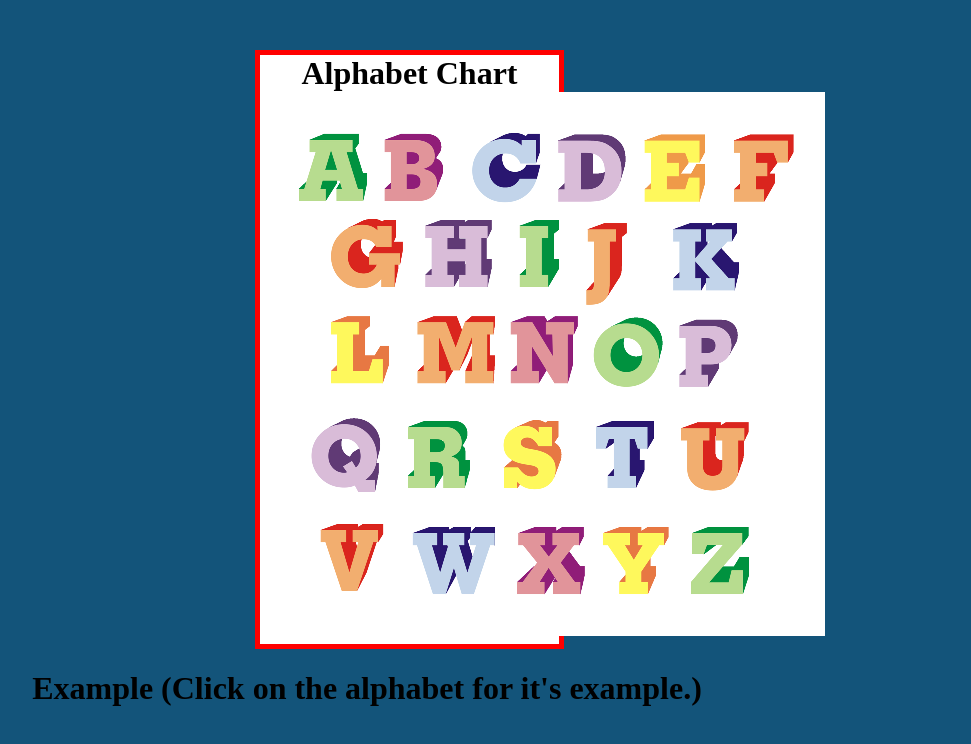
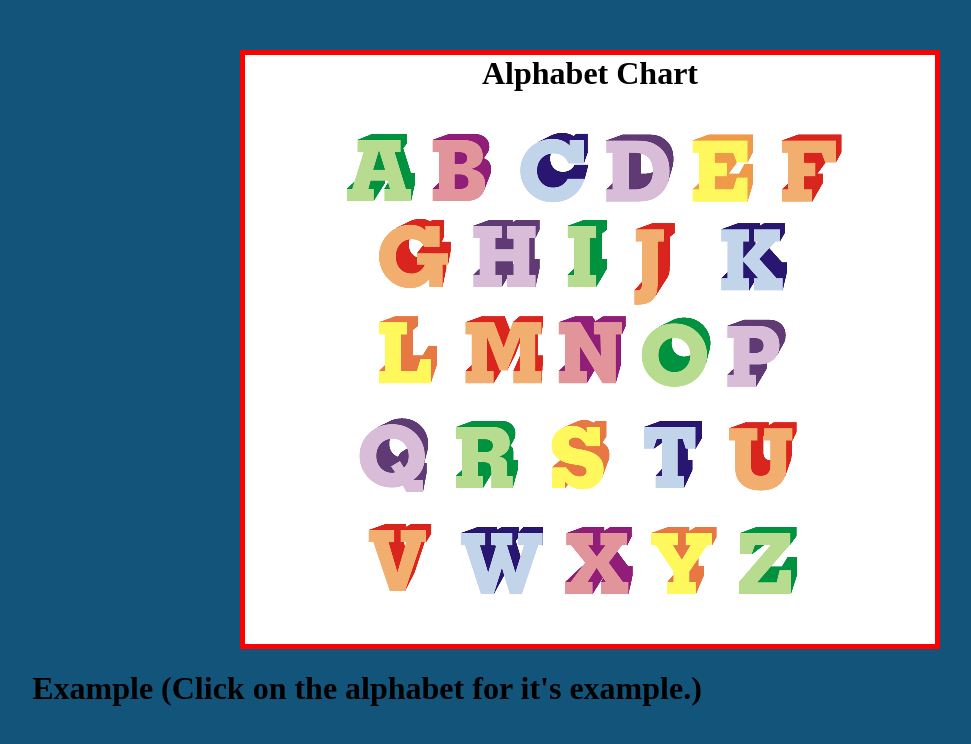
Before and after one commit to PrankurSharma/IWP, a plain HTML site: page ct/ct-1.html in a window 1280 px wide. Shown: the top 744 px of the page, without its empty margins (273-1244 px from the left). Drawn offline with Linux system fonts and the light colour scheme.

Commit message:
Challenging Task-2

```diff
--- a/ct/ct-1.html
+++ b/ct/ct-1.html
@@ -4,9 +4,10 @@
 	.container{
 		box-sizing: border-box;
 		border: 5px solid red;
-        margin-left: 520px;
+        margin-left: 505px;
         margin-right: 435px;
         margin-top: 50px;
+        width: 700px;
 	}
 	body{
 		background-color: #13547a;
```
